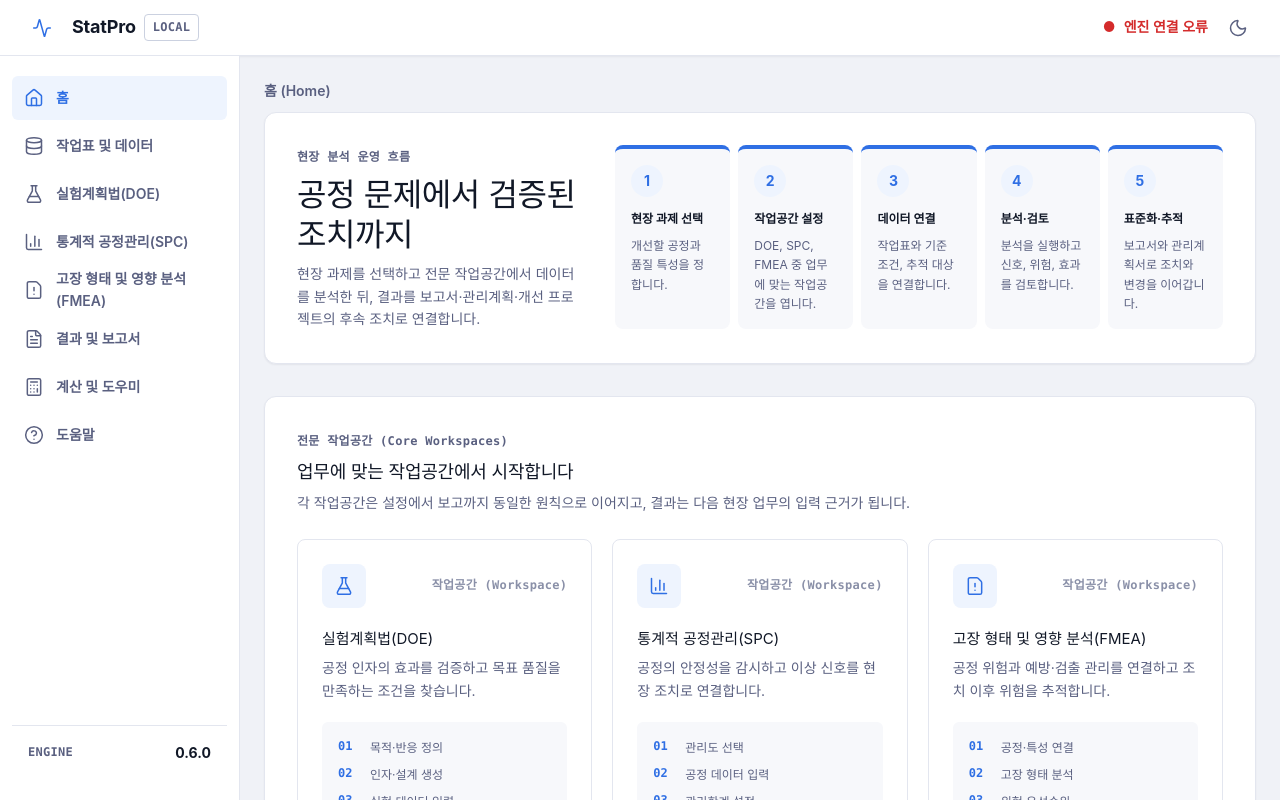
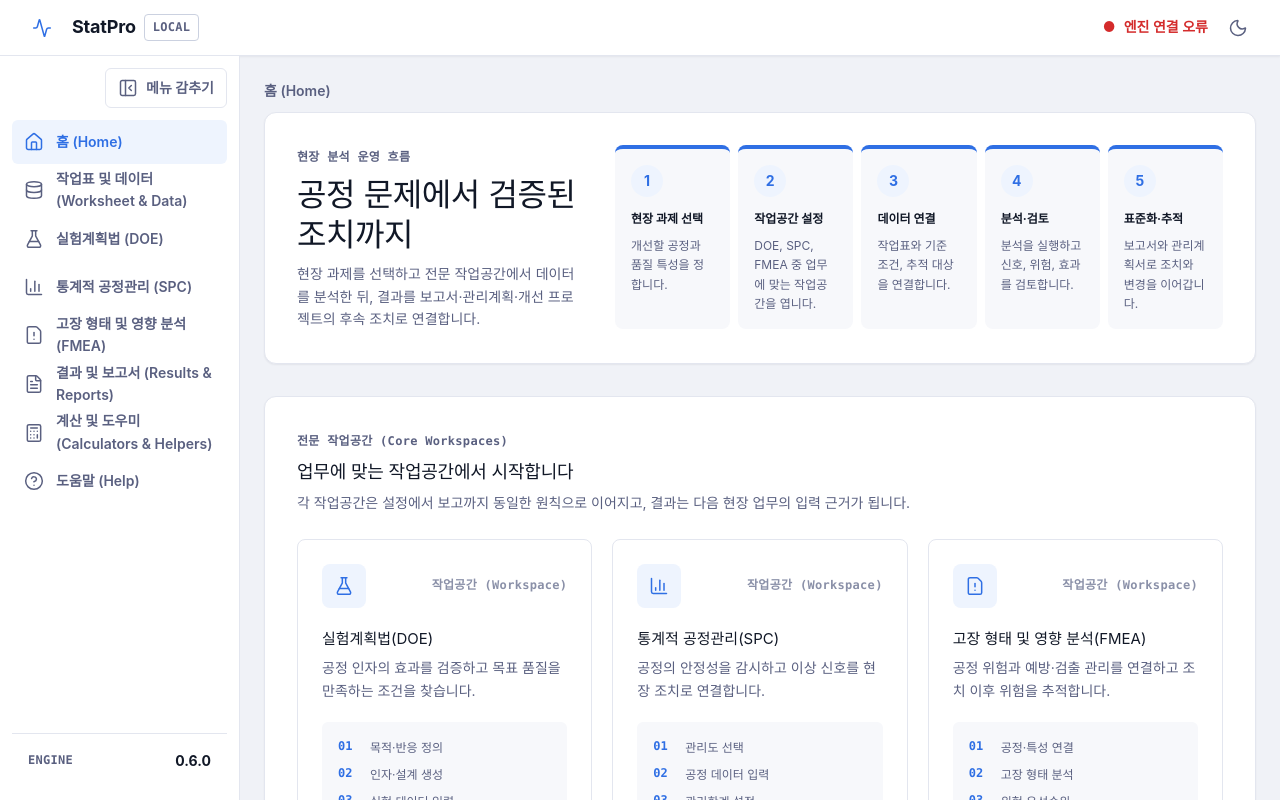
Before and after one commit to greeme99/StatPro, a React (Vite) app in the folder web/: page /home in a window 1280 px wide. Shown: the top 800 px of the page. Built offline with nearby package versions, Linux system fonts and the light colour scheme; no server answers.

Commit message:
feat(ui): add collapsible sidebar navigation

```diff
--- a/web/src/components/AppShell.tsx
+++ b/web/src/components/AppShell.tsx
@@ -1,17 +1,17 @@
 import { useEffect, useState, type ReactNode } from "react";
-import { Activity, BarChart3, Calculator, Database, FileText, FileWarning, FlaskConical, HelpCircle, Home, Moon, Sun } from "lucide-react";
+import { Activity, BarChart3, Calculator, Database, FileText, FileWarning, FlaskConical, HelpCircle, Home, Moon, PanelLeftClose, PanelLeftOpen, Sun } from "lucide-react";
 import { NavLink } from "react-router-dom";
 import { getHealth } from "../api";
 
 const navigation = [
-  { to: "/home", label: "홈", icon: Home },
-  { to: "/data", label: "작업표 및 데이터", icon: Database },
-  { to: "/doe", label: "실험계획법(DOE)", icon: FlaskConical },
-  { to: "/analyses/spc/attribute", label: "통계적 공정관리(SPC)", icon: BarChart3 },
-  { to: "/fmea", label: "고장 형태 및 영향 분석(FMEA)", icon: FileWarning },
-  { to: "/catalog/reports", label: "결과 및 보고서", icon: FileText },
-  { to: "/catalog/tools", label: "계산 및 도우미", icon: Calculator },
-  { to: "/catalog/help", label: "도움말", icon: HelpCircle },
+  { to: "/home", label: "홈 (Home)", icon: Home },
+  { to: "/data", label: "작업표 및 데이터 (Worksheet & Data)", icon: Database },
+  { to: "/doe", label: "실험계획법 (DOE)", icon: FlaskConical },
+  { to: "/analyses/spc/attribute", label: "통계적 공정관리 (SPC)", icon: BarChart3 },
+  { to: "/fmea", label: "고장 형태 및 영향 분석 (FMEA)", icon: FileWarning },
+  { to: "/catalog/reports", label: "결과 및 보고서 (Results & Reports)", icon: FileText },
+  { to: "/catalog/tools", label: "계산 및 도우미 (Calculators & Helpers)", icon: Calculator },
+  { to: "/catalog/help", label: "도움말 (Help)", icon: HelpCircle },
 ];
 
 export function AppShell({ children }: { children: ReactNode }) {
@@ -20,11 +20,20 @@ export function AppShell({ children }: { children: ReactNode }) {
     const stored = localStorage.getItem("statpro-theme");
     return stored === "dark" ? "dark" : "light";
   });
+  const [sidebarCollapsed, setSidebarCollapsed] = useState(() => {
+    const stored = localStorage.getItem("statpro-sidebar-collapsed");
+    if (stored !== null) return stored === "true";
+    return typeof window.matchMedia === "function" && window.matchMedia("(max-width: 1023px)").matches;
+  });
 
   useEffect(() => {
     document.documentElement.dataset.theme = theme;
     localStorage.setItem("statpro-theme", theme);
   }, [theme]);
+
+  useEffect(() => {
+    localStorage.setItem("statpro-sidebar-collapsed", String(sidebarCollapsed));
+  }, [sidebarCollapsed]);
 
   useEffect(() => {
     let active = true;
@@ -35,7 +44,7 @@ export function AppShell({ children }: { children: ReactNode }) {
   }, []);
 
   return (
-    <div className="app-frame">
+    <div className={`app-frame${sidebarCollapsed ? " is-sidebar-collapsed" : ""}`}>
       <a className="skip-link" href="#main-content">본문 바로가기</a>
       <header className="app-header">
         <div className="brand-lockup" aria-label="StatPro 홈">
@@ -55,15 +64,30 @@ export function AppShell({ children }: { children: ReactNode }) {
           </button>
         </div>
       </header>
-      <aside className="sidebar" aria-label="주 메뉴">
+      <aside className={`sidebar${sidebarCollapsed ? " is-collapsed" : ""}`} aria-label="주 메뉴">
+        <div className="sidebar-controls">
+          <button
+            className="sidebar-toggle"
+            type="button"
+            aria-label={sidebarCollapsed ? "사이드 메뉴 보이기" : "사이드 메뉴 감추기"}
+            aria-expanded={!sidebarCollapsed}
+            data-tooltip={sidebarCollapsed ? "메뉴 보이기" : undefined}
+            onClick={() => setSidebarCollapsed((collapsed) => !collapsed)}
+          >
+            {sidebarCollapsed ? <PanelLeftOpen aria-hidden="true" /> : <PanelLeftClose aria-hidden="true" />}
+            <span>메뉴 감추기</span>
+          </button>
+        </div>
         <nav>
           {navigation.map(({ to, label, icon: Icon }) => (
             <NavLink
               className={({ isActive }) => `nav-item${isActive ? " is-active" : ""}`}
               to={to}
               key={to}
+              aria-label={label}
+              data-tooltip={label}
             >
-              <Icon aria-hidden="true" /><span>{label}</span>
+              <Icon aria-hidden="true" /><span className="nav-label">{label}</span>
             </NavLink>
           ))}
         </nav>
--- a/web/src/styles/global.css
+++ b/web/src/styles/global.css
@@ -20,17 +20,28 @@ svg { width: var(--icon-size); height: var(--icon-size); stroke-width: 1.8; }
 .connection-state.is-error { color: var(--color-status-danger); }
 .icon-button { display: grid; place-items: center; width: var(--touch-target); height: var(--touch-target); padding: var(--space-0); border: var(--border-width) solid transparent; border-radius: var(--radius-md); color: var(--color-text-secondary); background: transparent; cursor: pointer; }
 .icon-button:hover { background: var(--color-bg-hover); color: var(--color-text-primary); }
-.sidebar { position: fixed; z-index: var(--z-sticky); inset: var(--header-height) auto var(--space-0) var(--space-0); width: var(--sidebar-width); display: flex; flex-direction: column; justify-content: space-between; padding: var(--space-5) var(--space-3); background: var(--color-bg-surface); border-right: var(--border-width) solid var(--color-border); }
+.sidebar { position: fixed; z-index: var(--z-sticky); inset: var(--header-height) auto var(--space-0) var(--space-0); width: var(--sidebar-width); display: flex; flex-direction: column; padding: var(--space-3); background: var(--color-bg-surface); border-right: var(--border-width) solid var(--color-border); transition: width var(--dur-base) var(--ease-standard), padding var(--dur-base) var(--ease-standard); }
+.sidebar-controls { display: flex; justify-content: flex-end; margin-bottom: var(--space-3); }
+.sidebar-toggle { position: relative; min-height: var(--control-height); display: inline-flex; align-items: center; justify-content: center; gap: var(--space-2); padding: var(--space-0) var(--space-3); border: var(--border-width) solid var(--color-border); border-radius: var(--radius-md); color: var(--color-text-secondary); background: var(--color-bg-surface); font-weight: 600; cursor: pointer; }
+.sidebar-toggle:hover { color: var(--color-text-primary); background: var(--color-bg-hover); }
 .sidebar nav { display: grid; gap: var(--space-1); }
-.nav-item { min-height: var(--touch-target); display: grid; grid-template-columns: var(--touch-target) 1fr auto; align-items: center; padding: var(--space-0) var(--space-3) var(--space-0) var(--space-0); border-radius: var(--radius-md); color: var(--color-text-secondary); font-weight: 600; transition: background var(--dur-fast) var(--ease-standard); }
+.nav-item { position: relative; min-height: var(--touch-target); display: grid; grid-template-columns: var(--touch-target) 1fr auto; align-items: center; padding: var(--space-0) var(--space-3) var(--space-0) var(--space-0); border-radius: var(--radius-md); color: var(--color-text-secondary); font-weight: 600; transition: background var(--dur-fast) var(--ease-standard); }
 .nav-item svg { justify-self: center; }
 .nav-item:hover:not(.is-disabled) { background: var(--color-bg-hover); color: var(--color-text-primary); }
 .nav-item.is-active { color: var(--color-action); background: var(--color-bg-selected); }
 .nav-item.is-disabled { opacity: .55; }
 .nav-item small { font-size: 12px; font-weight: 400; }
-.sidebar-foot { padding: var(--space-4); border-top: var(--border-width) solid var(--color-border); display: flex; justify-content: space-between; align-items: center; }
+.sidebar-foot { margin-top: auto; padding: var(--space-4); border-top: var(--border-width) solid var(--color-border); display: flex; justify-content: space-between; align-items: center; }
+.sidebar.is-collapsed { width: var(--sidebar-compact-width); padding-inline: var(--space-2); }
+.sidebar.is-collapsed .sidebar-controls { justify-content: center; }
+.sidebar.is-collapsed .sidebar-toggle { width: var(--touch-target); min-height: var(--touch-target); padding: var(--space-0); }
+.sidebar.is-collapsed .sidebar-toggle span, .sidebar.is-collapsed .nav-label, .sidebar.is-collapsed .sidebar-foot { display: none; }
+.sidebar.is-collapsed .nav-item { grid-template-columns: var(--touch-target); padding: var(--space-0); }
+.sidebar.is-collapsed .nav-item::after, .sidebar.is-collapsed .sidebar-toggle::after { position: absolute; z-index: var(--z-drawer); inset-inline-start: calc(100% + var(--space-2)); inset-block-start: 50%; width: max-content; max-width: var(--sidebar-width); padding: var(--space-2) var(--space-3); border: var(--border-width) solid var(--color-border); border-radius: var(--radius-md); color: var(--color-text-primary); background: var(--color-bg-raised); box-shadow: var(--shadow-md); content: attr(data-tooltip); opacity: 0; pointer-events: none; transform: translateY(-50%) translateX(calc(var(--space-1) * -1)); transition: opacity var(--dur-fast) var(--ease-standard), transform var(--dur-fast) var(--ease-standard); }
+.sidebar.is-collapsed .nav-item:hover::after, .sidebar.is-collapsed .nav-item:focus-visible::after, .sidebar.is-collapsed .sidebar-toggle:hover::after, .sidebar.is-collapsed .sidebar-toggle:focus-visible::after { opacity: 1; transform: translateY(-50%) translateX(var(--space-0)); }
 .utility-label, .eyebrow { font: 600 12px/1.4 var(--font-mono); letter-spacing: .3px; color: var(--color-text-secondary); }
-.main-content { min-height: 100vh; margin-left: var(--sidebar-width); padding-top: var(--header-height); }
+.main-content { min-height: 100vh; margin-left: var(--sidebar-width); padding-top: var(--header-height); transition: margin-left var(--dur-base) var(--ease-standard); }
+.app-frame.is-sidebar-collapsed .main-content { margin-left: var(--sidebar-compact-width); }
 .page { width: min(100%, var(--content-max)); margin: var(--space-0) auto; padding: var(--space-8); }
 .page-heading, .result-header { display: flex; align-items: flex-start; justify-content: space-between; gap: var(--space-8); margin-bottom: var(--space-8); }
 .page h1 { margin: var(--space-1) var(--space-0) var(--space-2); font-size: 24px; line-height: 1.33; letter-spacing: -.3px; }
@@ -383,10 +394,6 @@ dd { margin: var(--space-0); }
   .fmea-list-layout, .data-list-layout { grid-template-columns: minmax(0, 3fr) minmax(300px, 2fr); }
 }
 @media (max-width: 1023px) {
-  .sidebar { width: var(--sidebar-compact-width); padding-inline: var(--space-2); }
-  .nav-item { grid-template-columns: var(--touch-target); padding: var(--space-0); }
-  .nav-item span, .nav-item small, .sidebar-foot { display: none; }
-  .main-content { margin-left: var(--sidebar-compact-width); }
   .metric-grid { grid-template-columns: repeat(2, minmax(0, 1fr)); }
   .form-panel { grid-template-columns: 1fr; gap: var(--space-5); }
   .fmea-list-layout, .data-list-layout, .fmea-workbench, .worksheet-layout { grid-template-columns: 1fr; }
```
Also changed, not shown: 5 other files (tests, documents, lock files or other folders).
